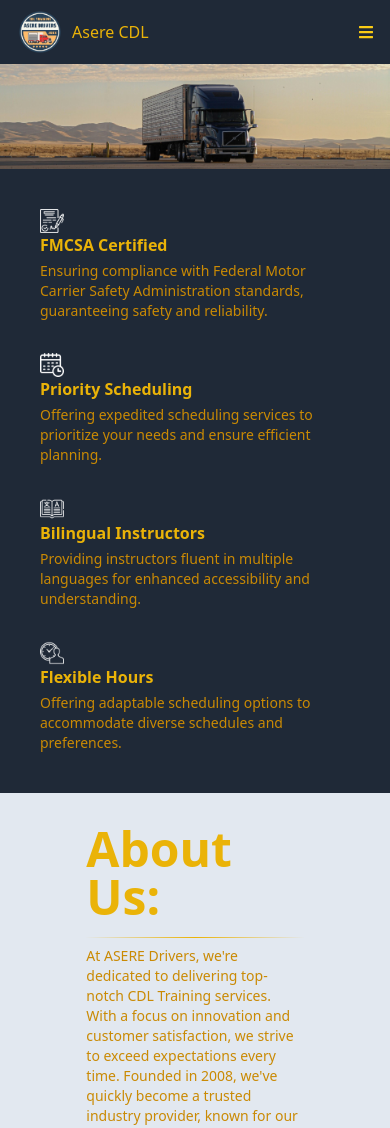
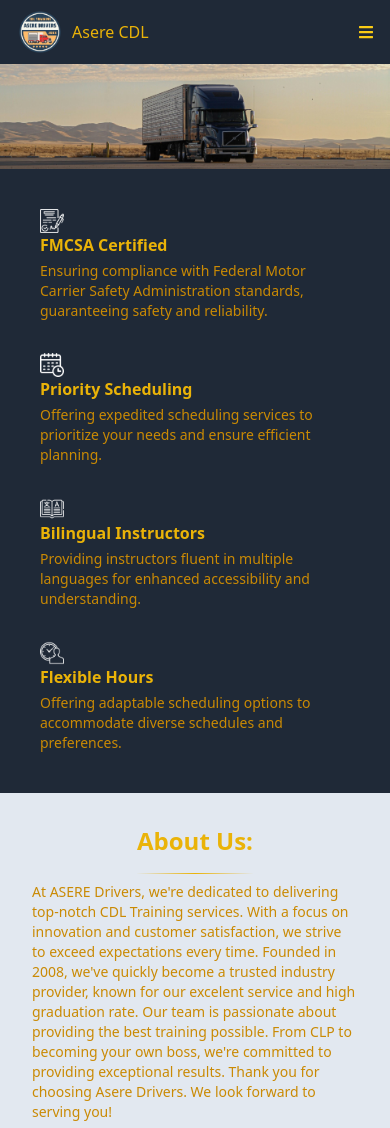
Before and after one commit to dragomirNonov/asere-drivers, a React (Vite) app: page / in a window 390 px wide. Shown: the top 1128 px of the page. Built offline with nearby package versions, Linux system fonts and the light colour scheme.

Commit message:
styling changed adding latest build

```diff
--- a/src/components/AboutUs.jsx
+++ b/src/components/AboutUs.jsx
@@ -4,9 +4,9 @@ const AboutUS = () => {
   return (
     <div className="md:flex p-4 w-auto h-100" id="aboutus">
       <div className="md:w-1/2 p-4 flex flex-col items-center ">
-        <div className="w-4/6 flex flex-col items-center ">
+        <div className="md:w-4/6 flex flex-col items-center ">
           <h2
-            className="text-2xl text-yellow-500 md:text-yellow-500 text-5xl font-bold pb-4"
+            className="text-2xl text-yellow-500 md:text-yellow-500 md:text-5xl font-bold pb-4"
             style={{
               borderBottom: "1px solid",
               borderImage:
```
Also changed, not shown: 5 other files (tests, documents, lock files or other folders).
